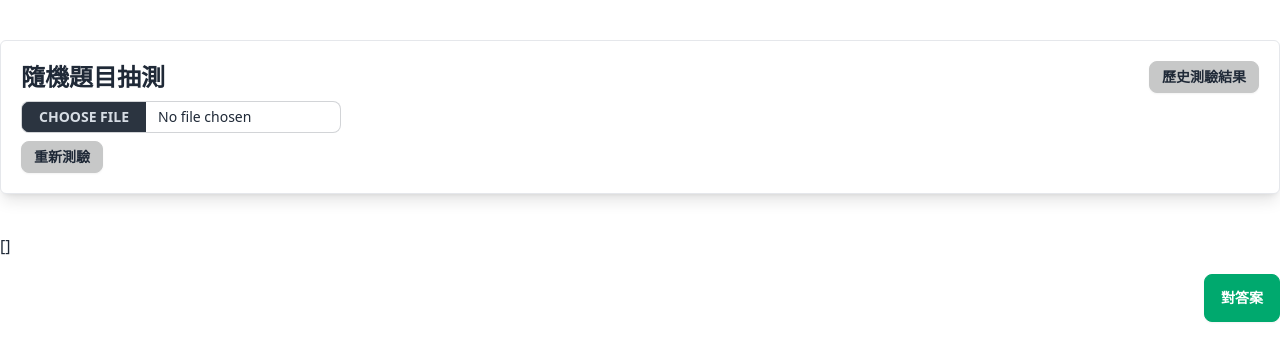
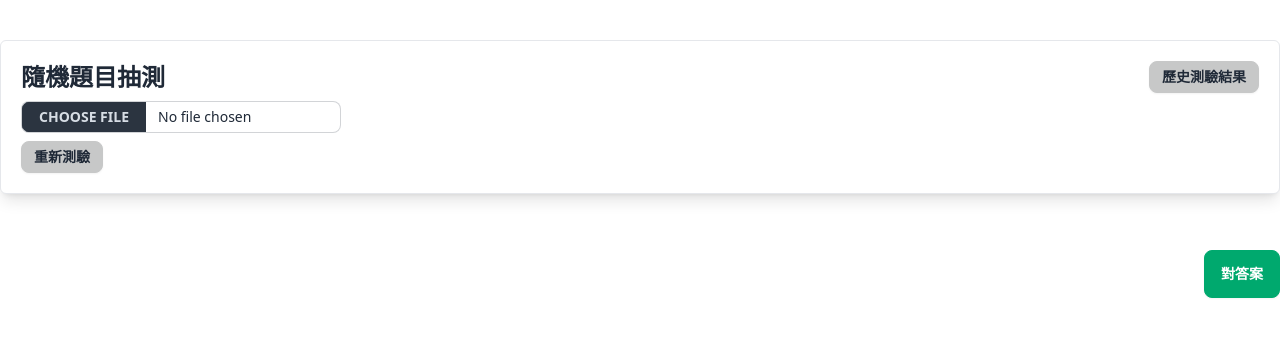
Before and after one commit to s339428326/readerXlxs, a React (Vite) app: page /#/ in a window 1280 px wide. Shown: the top 360 px of the page. Built offline with nearby package versions, Linux system fonts and the light colour scheme.

Commit message:
doc:hidden dev json data string

```diff
--- a/src/pages/Home.jsx
+++ b/src/pages/Home.jsx
@@ -121,7 +121,7 @@ const Home = () => {
       {/* QA */}
       <section>
         <form onSubmit={handleSubmit(onSubmit)} className="mb-2">
-          {JSON.stringify(topicList)}
+          {/* {JSON.stringify(topicList)} */}
           <ul className="flex flex-col gap-2 p-2">
             {topicList.map((item, index) => (
               <li
```
